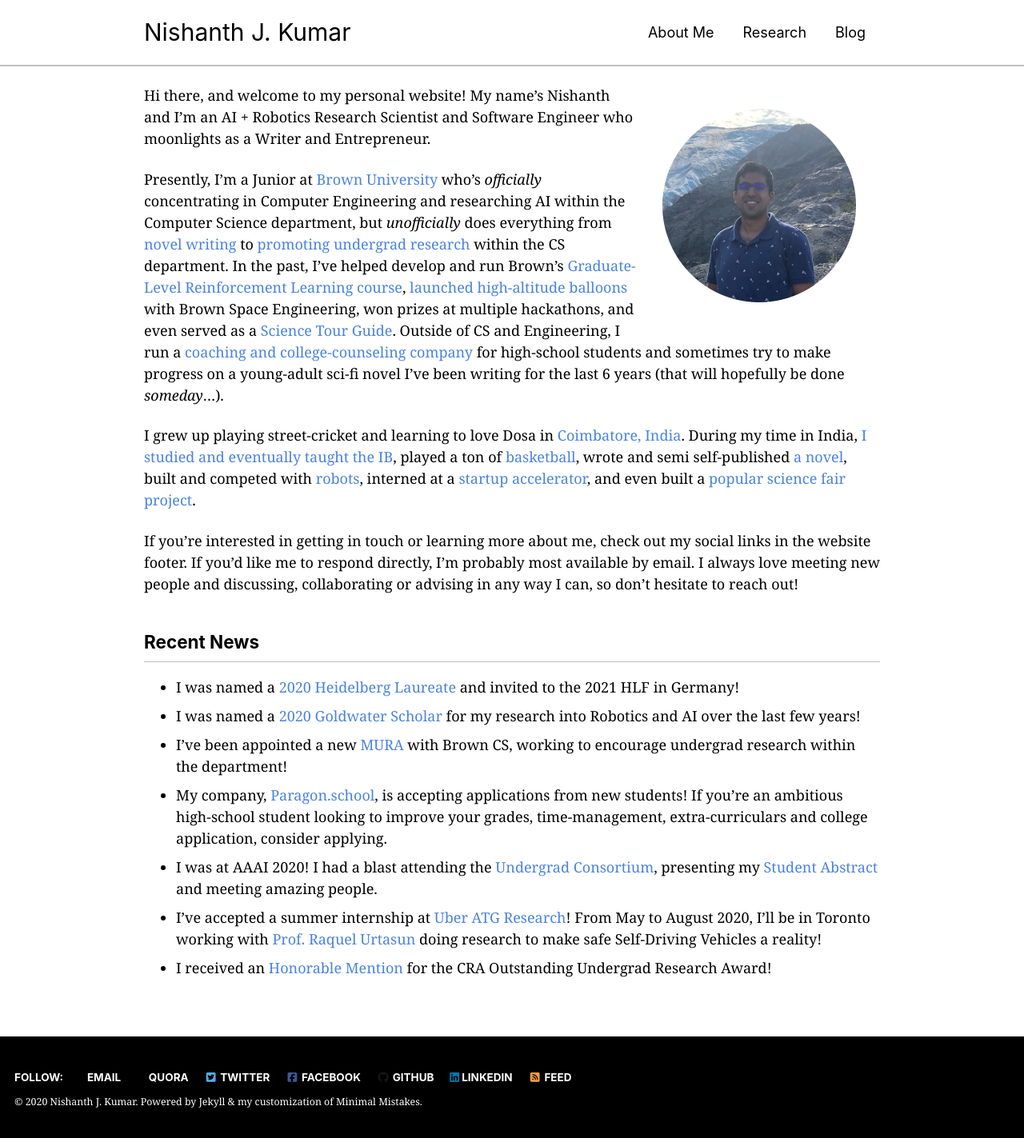
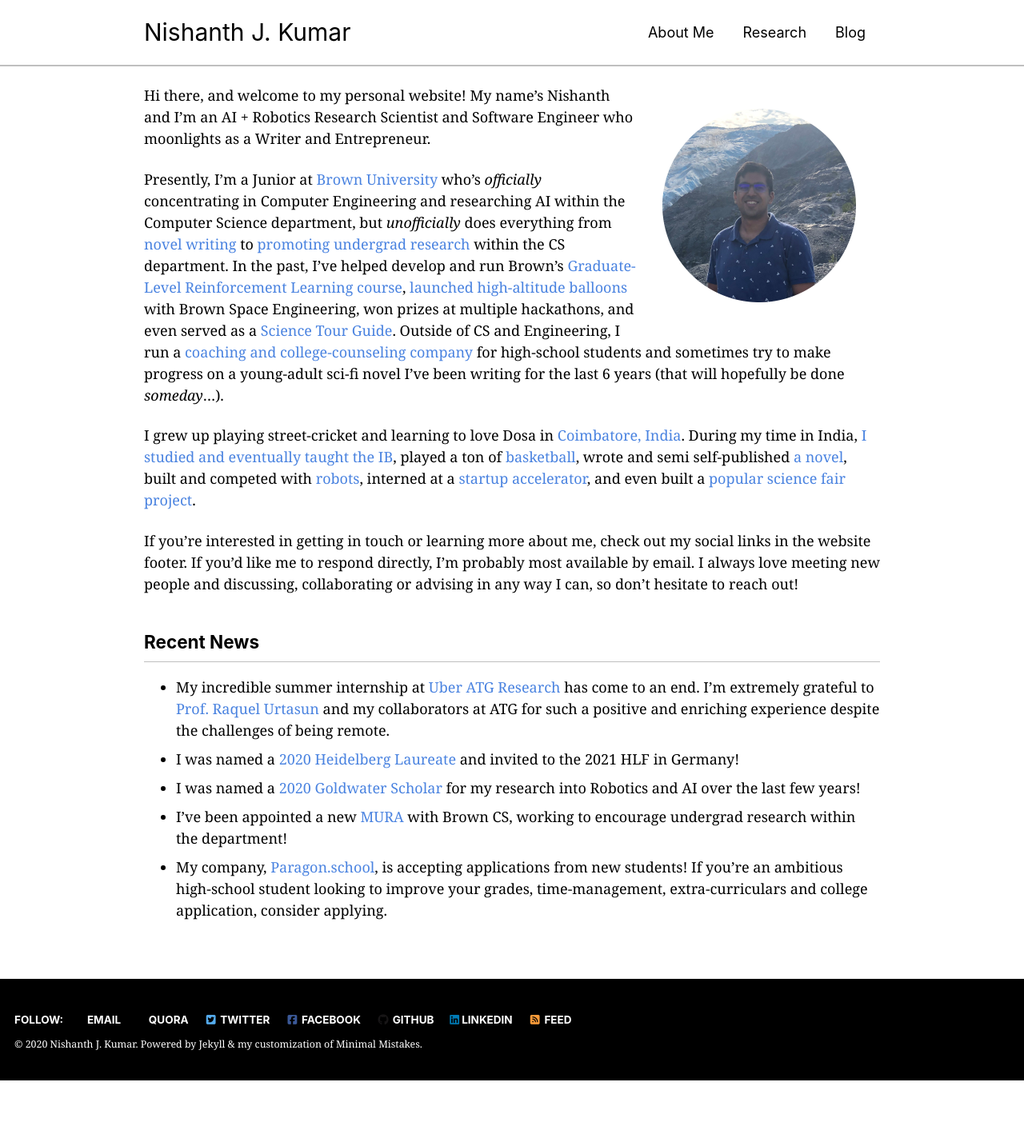
Before and after one commit to NishanthJKumar/NishanthJKumar.github.io, a Jekyll site: the page built from index.md, in a window 1280 px wide. Shown: the whole page at 80% size. Built offline with Jekyll 4.4.1, drawn with Linux system fonts in a browser that asks for light colours; cached includes are drawn as plain includes; nearby versions of some CDN libraries; after the commit the page ends 1351 px from its top, so only the background shows below that.

Commit message:
updated recent news on homepage

```diff
--- a/index.md
+++ b/index.md
@@ -16,10 +16,8 @@ I grew up playing street-cricket and learning to love Dosa in [Coimbatore, India
 If you're interested in getting in touch or learning more about me, check out my social links in the website footer. If you'd like me to respond directly, I'm probably most available by email. I always love meeting new people and discussing, collaborating or advising in any way I can, so don't hesitate to reach out!
 
 ## Recent News
+* My incredible summer internship at [Uber ATG Research](https://www.uber.com/us/en/atg/research-and-development/) has come to an end. I'm extremely grateful to [Prof. Raquel Urtasun](http://www.cs.toronto.edu/~urtasun/) and my collaborators at ATG for such a positive and enriching experience despite the challenges of being remote.
 * I was named a [2020 Heidelberg Laureate](https://www.heidelberg-laureate-forum.org/) and invited to the 2021 HLF in Germany!
 * I was named a [2020 Goldwater Scholar](https://goldwater.scholarsapply.org/) for my research into Robotics and AI over the last few years!
 * I've been appointed a new [MURA](https://cs.brown.edu/people/meta-ura/) with Brown CS, working to encourage undergrad research within the department!
 * My company, [Paragon.school](https://www.paragon.school/), is accepting applications from new students! If you're an ambitious high-school student looking to improve your grades, time-management, extra-curriculars and college application, consider applying.
-* I was at AAAI 2020! I had a blast attending the [Undergrad Consortium](https://aaai.org/Conferences/AAAI-20/undergraduate-consortium/), presenting my [Student Abstract](http://posts.cs.brown.edu/2020/02/14/undergraduate-nishanth-kumars-abstract-has-been-accepted-aaai-20/) and meeting amazing people.
-* I've accepted a summer internship at [Uber ATG Research](https://www.uber.com/us/en/atg/research-and-development/)! From May to August 2020, I'll be in Toronto working with [Prof. Raquel Urtasun](http://www.cs.toronto.edu/~urtasun/) doing research to make safe Self-Driving Vehicles a reality!
-* I received an [Honorable Mention](http://posts.cs.brown.edu/2020/02/04/bayazit-galgana-kumar-and-safranchik-win-cra-outstanding-undergraduate-researcher-honorable-mentions/) for the CRA Outstanding Undergrad Research Award!
```
